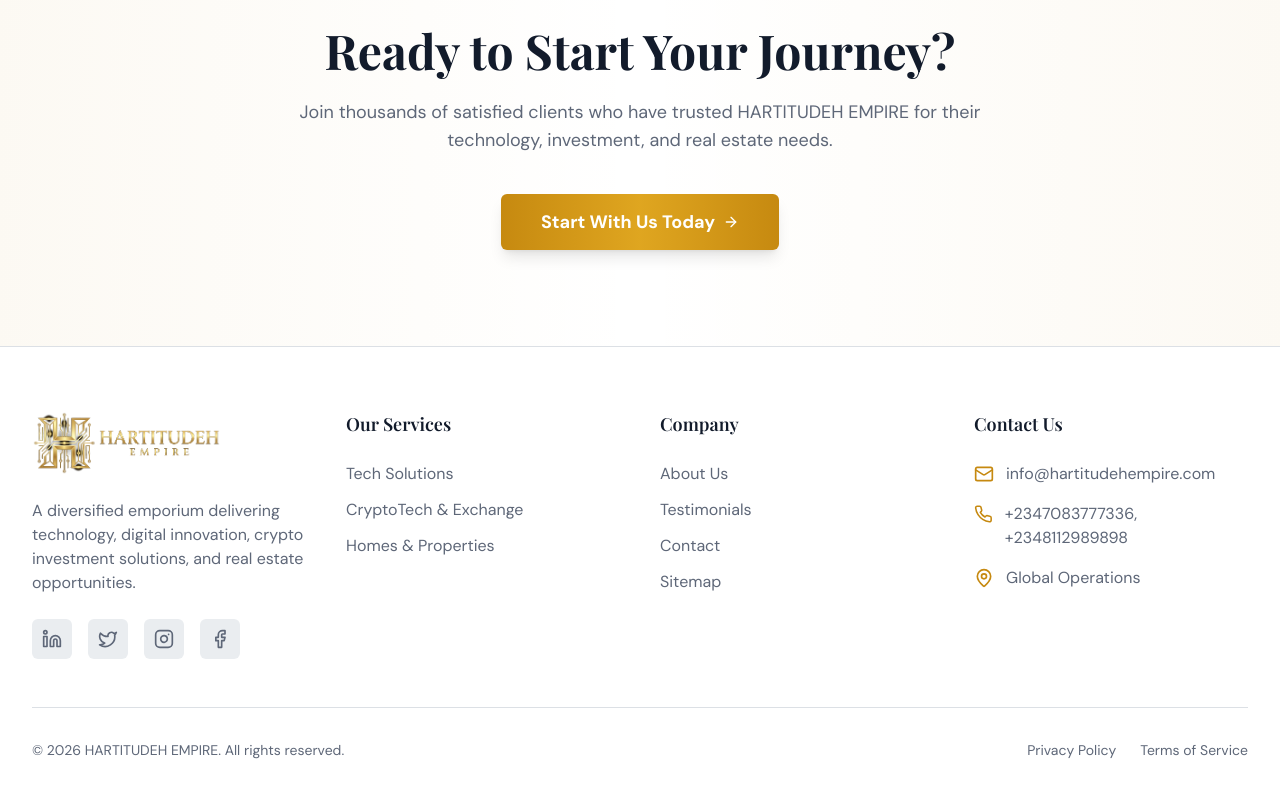
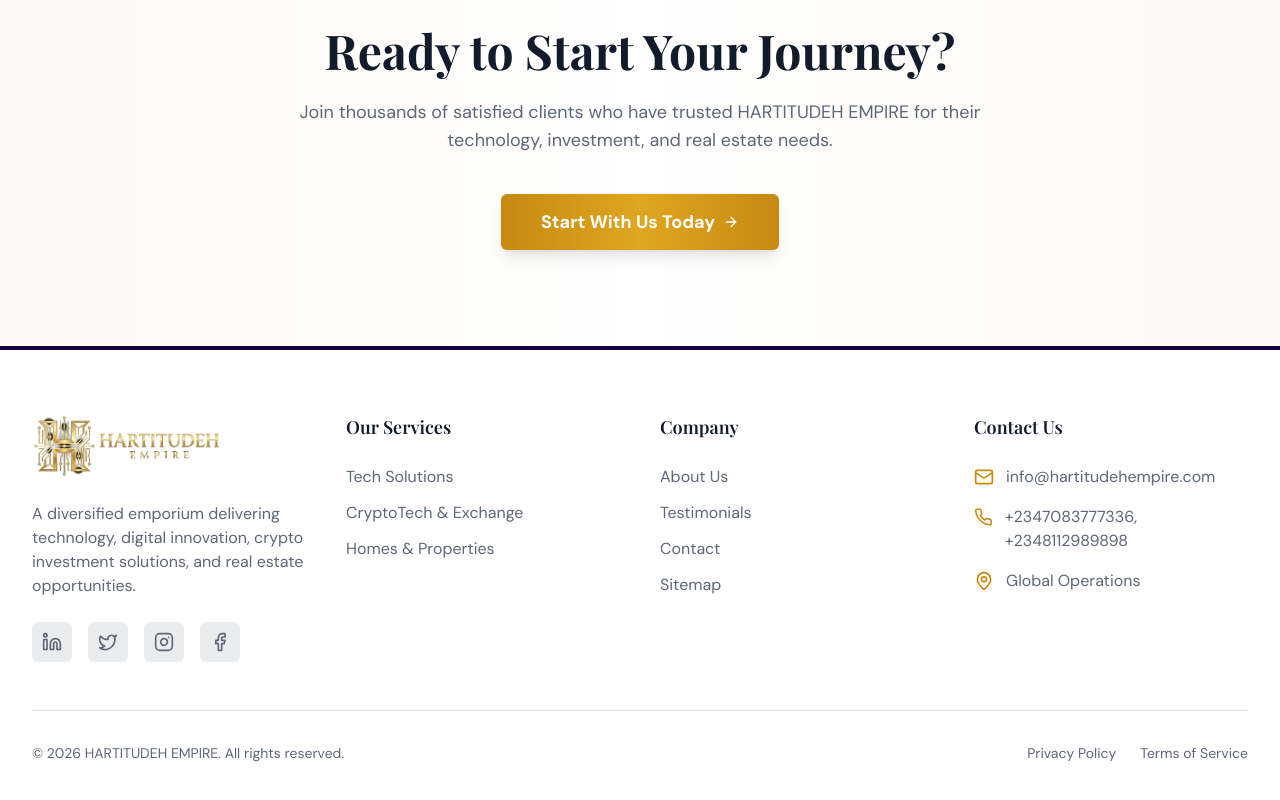
Before and after one commit to hartitudeh/hartitudeh_empire, a React (Vite) app: page / in a window 1280 px wide. Shown: the part 3420-4220 px from the top of the page. Built offline with nearby package versions, Linux system fonts and the light colour scheme; no server answers; the HTML template or start-up script is replaced by a standard one.

Commit message:
style: add primary color #19013b top border to footer

```diff
--- a/src/components/layout/Footer.tsx
+++ b/src/components/layout/Footer.tsx
@@ -30,7 +30,7 @@
 
 const FooterContainer = styled.footer`
   background-color: ${({ theme }) => theme.colors.card};
-  border-top: 1px solid ${({ theme }) => theme.colors.border};
+  border-top: 4px solid #19013b;
 `;
 
 const Container = styled.div`
```
